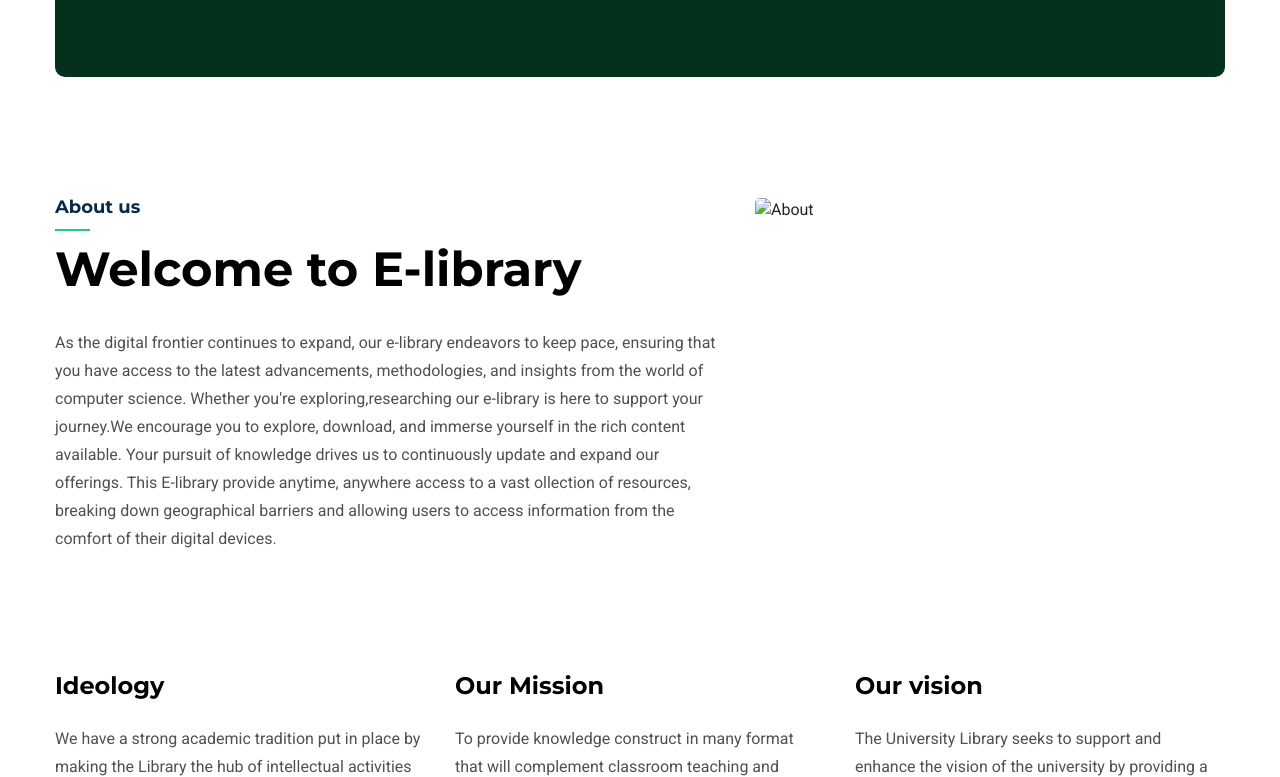
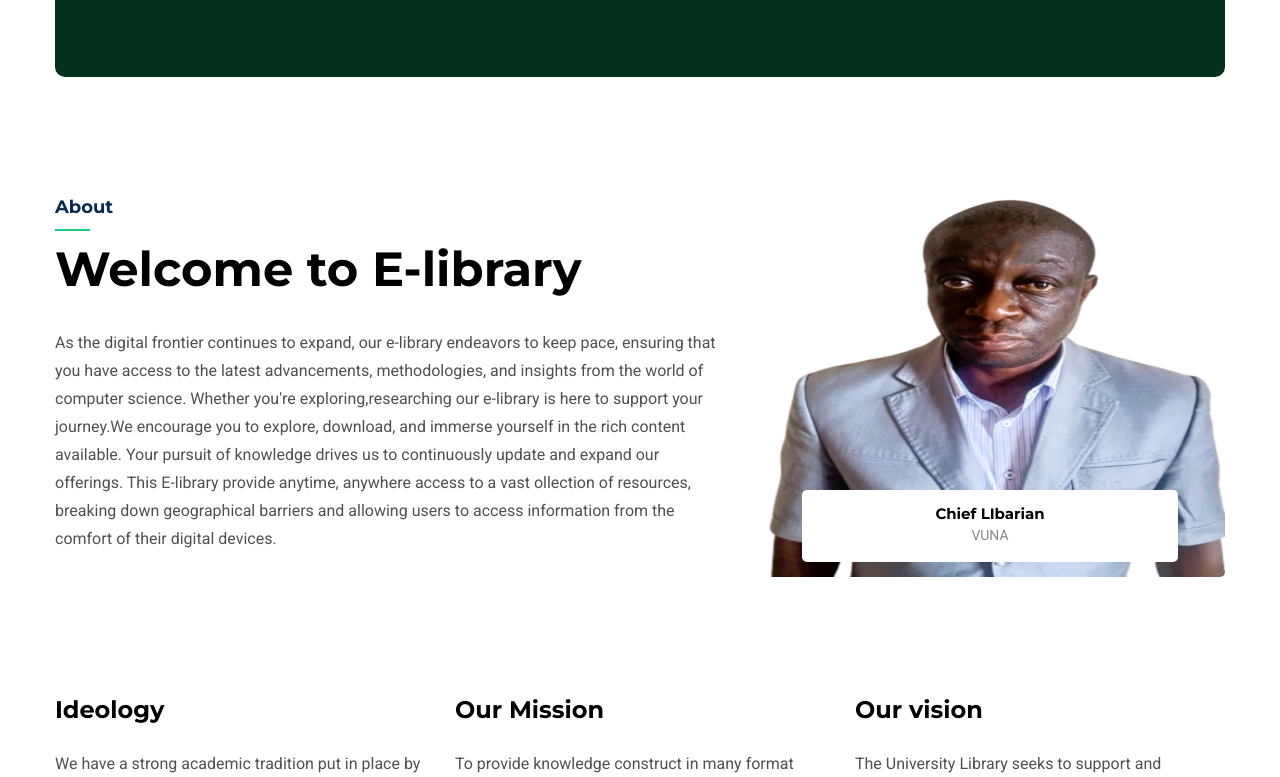
Before and after one commit to Eblazecode/vunaelibrary, a plain HTML site: page index.html in a window 1280 px wide. Shown: the part 1269-2046 px from the top of the page. Drawn offline with Linux system fonts and the light colour scheme; some packages are replaced by stand-ins of ours.

Commit message:
added images and APis consumed

```diff
--- a/index.html
+++ b/index.html
@@ -281,7 +281,7 @@
             <div class="row">
                 <div class="col-lg-7">
                     <div class="section-title mt-50">
-                        <h5>About us</h5>
+                        <h5>About </h5>
                         <h2>Welcome to E-library </h2>
                     </div> <!-- section title -->
                     <div class="about-cont">
@@ -297,9 +297,16 @@
                     </div>
                 </div> <!-- about cont -->
                 <div class="col-lg-5">
-                    <div class="about-image mt-50">
-                        <img src="images/about/about-2.jpg" alt="About">
-                    </div>  <!-- about imag -->
+                    <div class="singel-teachers mt-30 text-center">
+                        <div class="image">
+                            <img src="images/LIBRIAN.png" width="10px" height="400px" alt="Teachers">
+                        </div>
+                        <div class="cont">
+                            <a href="#"><h6>Chief LIbarian </h6></a>
+                            <span>VUNA </span>
+                        </div>
+                    </div> <!-- singel teachers -->
+
                 </div>
             </div> <!-- row -->
             <div class="about-items pt-60">
```
Also changed, not shown: departments.html (+1 -1 lines), images/LIBRIAN.png (added), images/librian.jpg (added).
